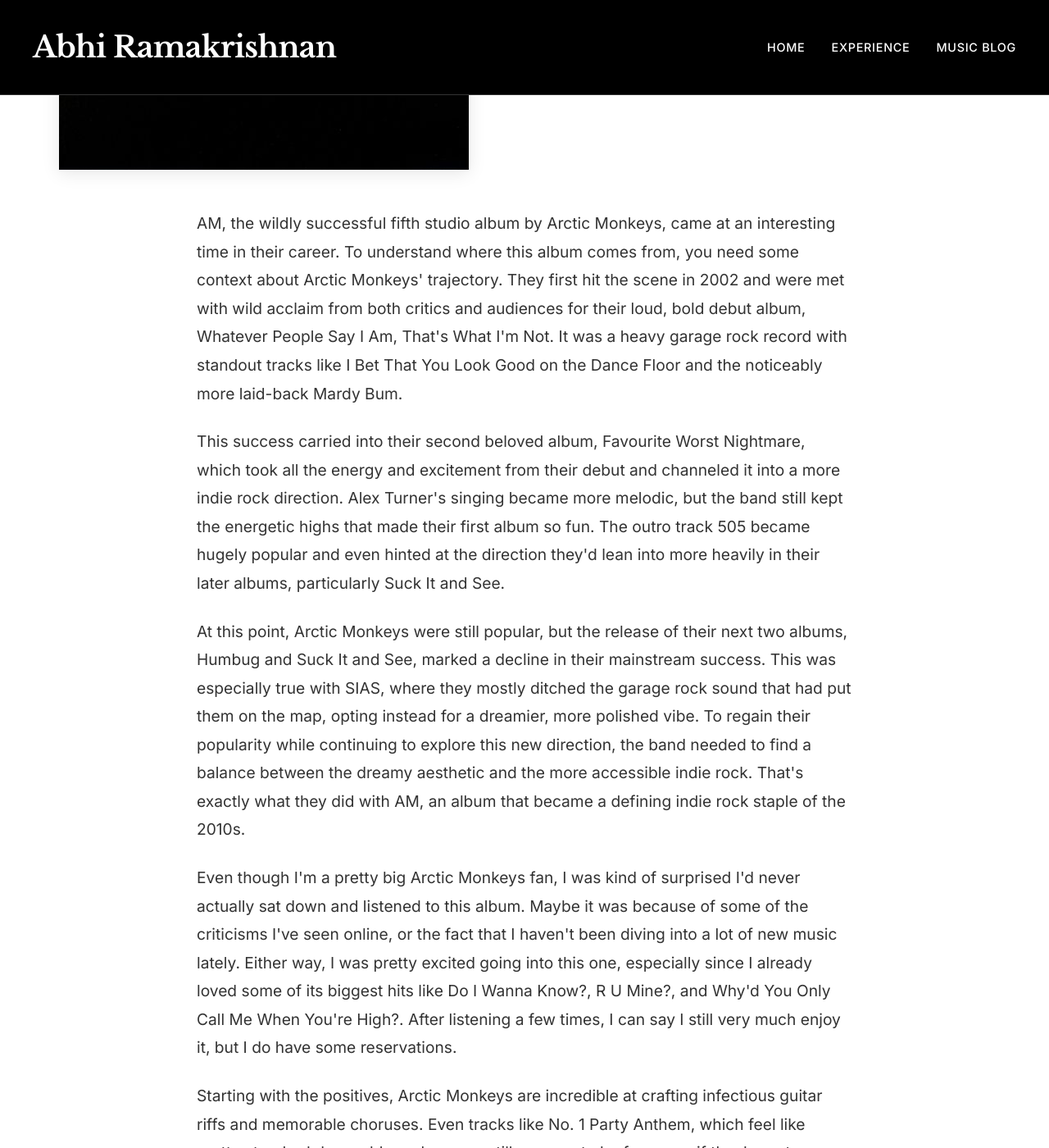
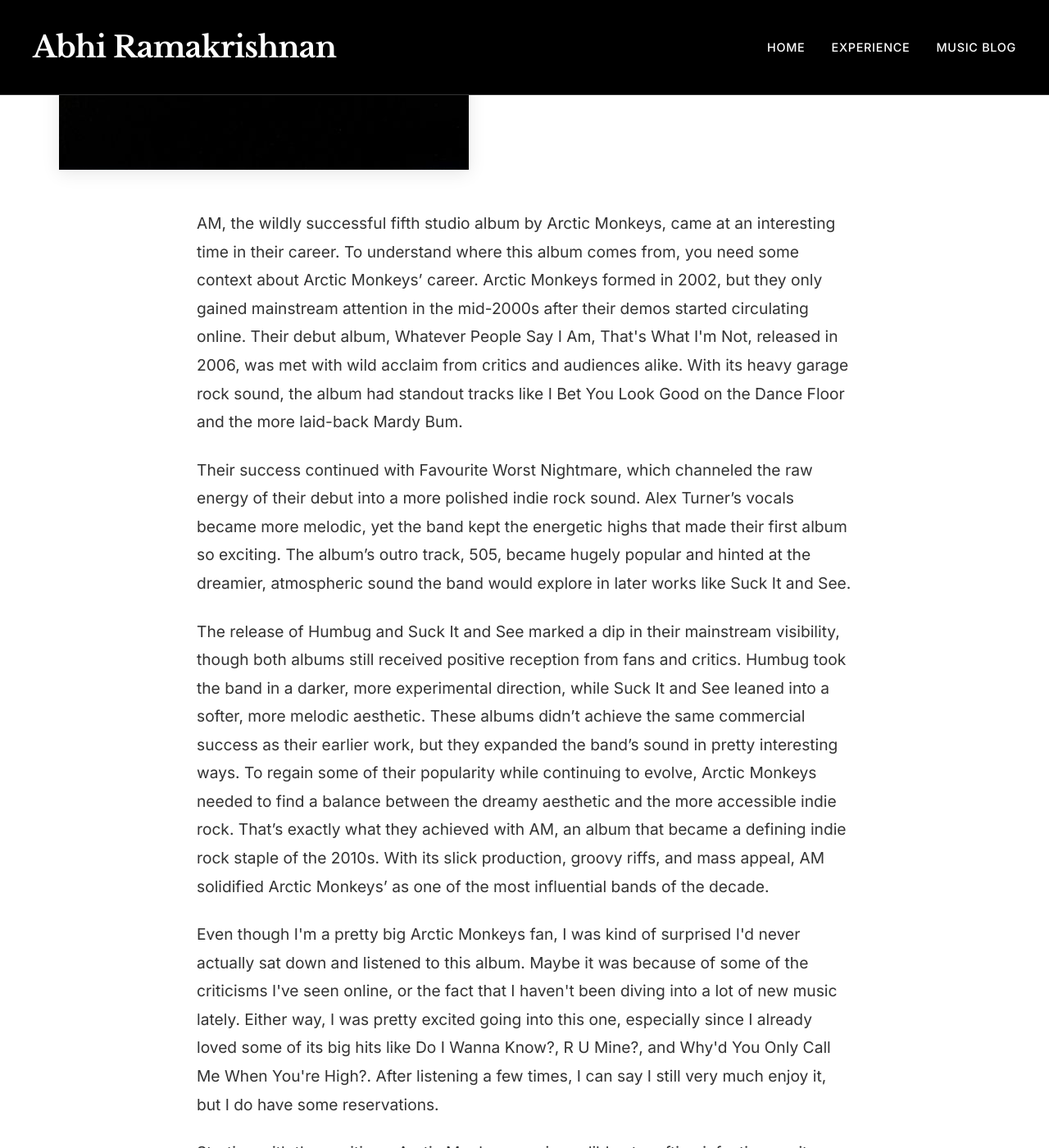
Before and after one commit to abhishekramakri/abhishekramakri.github.io, a Jekyll site: the page built from Reviews/ArcticMonkeys-AM.markdown, in a window 1280 px wide and 1400 px high, scrolled down 448 px. Shown: the whole window at 82% size. Built offline with Jekyll 4.4.1, drawn with Linux system fonts in a browser that asks for light colours; some of the changed text lies outside the part shown.

Commit message:
Revised review for AM pt 3

```diff
--- a/Reviews/ArcticMonkeys-AM.markdown
+++ b/Reviews/ArcticMonkeys-AM.markdown
@@ -44,17 +44,20 @@
     </div>
 
     <div class="review-content">
-        <p>AM, the wildly successful fifth studio album by Arctic Monkeys, came at an interesting time in their career. To understand where this album comes from, you need some context about Arctic Monkeys' trajectory. They first hit the scene in 2002 and were met with wild acclaim from both critics and audiences for their loud, bold debut album, Whatever People Say I Am, That's What I'm Not. It was a heavy garage rock record with standout tracks like I Bet That You Look Good on the Dance Floor and the noticeably more laid-back Mardy Bum.</p>
+        <p>AM, the wildly successful fifth studio album by Arctic Monkeys, came at an interesting time in their career. To understand where this album comes from, you need some context about Arctic Monkeys’ career. Arctic Monkeys formed in 2002, but they only gained mainstream attention in the mid-2000s after their demos started circulating online. Their debut album, Whatever People Say I Am, That's What I'm Not, released in 2006, was met with wild acclaim from critics and audiences alike. With its heavy garage rock sound, the album had standout tracks like I Bet You Look Good on the Dance Floor and the more laid-back Mardy Bum.</p>
 
-        <p>This success carried into their second beloved album, Favourite Worst Nightmare, which took all the energy and excitement from their debut and channeled it into a more indie rock direction. Alex Turner's singing became more melodic, but the band still kept the energetic highs that made their first album so fun. The outro track 505 became hugely popular and even hinted at the direction they'd lean into more heavily in their later albums, particularly Suck It and See.</p>
+        <p>Their success continued with Favourite Worst Nightmare, which channeled the raw energy of their debut into a more polished indie rock sound. Alex Turner’s vocals became more melodic, yet the band kept the energetic highs that made their first album so exciting. The album’s outro track, 505, became hugely popular and hinted at the dreamier, atmospheric sound the band would explore in later works like Suck It and See.</p>
 
-        <p>At this point, Arctic Monkeys were still popular, but the release of their next two albums, Humbug and Suck It and See, marked a decline in their mainstream success. This was especially true with SIAS, where they mostly ditched the garage rock sound that had put them on the map, opting instead for a dreamier, more polished vibe. To regain their popularity while continuing to explore this new direction, the band needed to find a balance between the dreamy aesthetic and the more accessible indie rock. That's exactly what they did with AM, an album that became a defining indie rock staple of the 2010s.</p>
+        <p>The release of Humbug and Suck It and See marked a dip in their mainstream visibility, though both albums still received positive reception from fans and critics. Humbug took the band in a darker, more experimental direction, while Suck It and See leaned into a softer, more melodic aesthetic. These albums didn’t achieve the same commercial success as their earlier work, but they expanded the band’s sound in pretty interesting ways. To regain some of their popularity while continuing to evolve, Arctic Monkeys needed to find a balance between the dreamy aesthetic and the more accessible indie rock. That’s exactly what they achieved with AM, an album that became a defining indie rock staple of the 2010s. With its slick production, groovy riffs, and mass appeal, AM solidified Arctic Monkeys’ as one of the most influential bands of the decade.</p>
 
-        <p>Even though I'm a pretty big Arctic Monkeys fan, I was kind of surprised I'd never actually sat down and listened to this album. Maybe it was because of some of the criticisms I've seen online, or the fact that I haven't been diving into a lot of new music lately. Either way, I was pretty excited going into this one, especially since I already loved some of its biggest hits like Do I Wanna Know?, R U Mine?, and Why'd You Only Call Me When You're High?. After listening a few times, I can say I still very much enjoy it, but I do have some reservations.</p>
+        <p>Even though I'm a pretty big Arctic Monkeys fan, I was kind of surprised I'd never actually sat down and listened to this album. Maybe it was because of some of the criticisms I've seen online, or the fact that I haven't been diving into a lot of new music lately. Either way, I was pretty excited going into this one, especially since I already loved some of its big hits like Do I Wanna Know?, R U Mine?, and Why'd You Only Call Me When You're High?. After listening a few times, I can say I still very much enjoy it, but I do have some reservations.</p>
 
         <p>Starting with the positives, Arctic Monkeys are incredible at crafting infectious guitar riffs and memorable choruses. Even tracks like No. 1 Party Anthem, which feel like pretty standard danceable rock songs, still manage to be fun, even if they're not particularly groundbreaking. That said, not every track on the album pulls off the stripped-back vibe well enough to keep me fully engaged. Songs like Mad Sounds and I Want It All are definitely enjoyable when I'm doing other things, and they work in certain contexts, but they don't quite grab me enough to keep me invested when I'm just sitting and listening.</p>
 
-        <p>All of that aside, I do like the album. I think I'm being a little harsher because I hold Favourite Worst Nightmare and Whatever People Say I Am, That's What I'm Not in such high regard—I'd easily rate both of those as 9s. But for what it is, AM is a pretty solid indie rock album. It's the kind of album you could imagine your immigrant mom listening to and not complaining that it hurts her ears, and that's honestly a win in my book.</p>
+        <p>Additionally, one area where AM feels a little lacking compared to earlier Arctic Monkeys albums is in its lyricism. Alex Turner has always had a knack for clever songwriting, especially in their first two records, where his lyrics felt like they captured everyday experiences in a witty way. On AM, however, the lyrics feel more straightforward and, at times, repetitive, often focusing on themes like late-night longing and fleeting romance. While this approach does work for the album’s radio-friendly sound, it doesn't quite reach the same level of sharpness or storytelling that made tracks like A Certain Romance or Fluorescent Adolescent so memorable. It's not bad, but it doesn’t leave much to unpack or revisit beyond the immediate surface-level appeal.</p>
+
+
+        <p>All of that aside, I do like the album. I think I'm being a little harsher because I'd easily rate both Favourite Worst Nightmare and Whatever People Say I Am, That's What I'm Not as 9s. But for what it is, AM is a pretty solid indie rock album. It's the kind of album you could imagine your immigrant mom listening to and not complaining that it hurts her ears, and that's honestly a win in my book.</p>
 
         <div class="song-highlights">
             <div class="favorite-songs">
```
